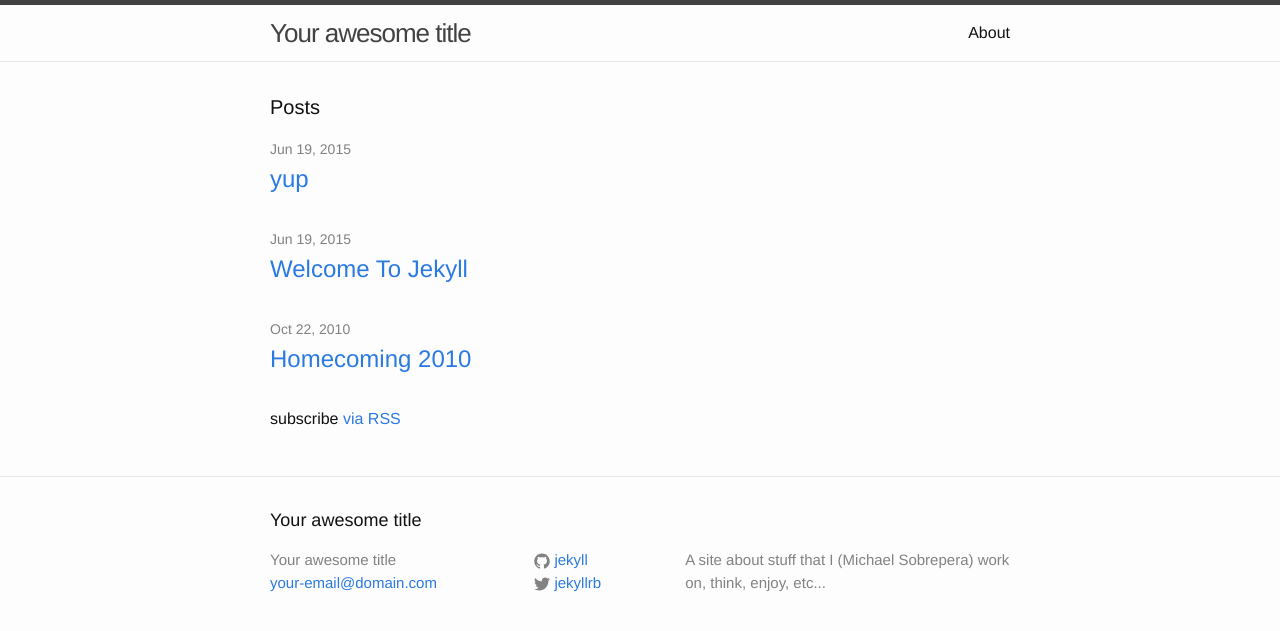
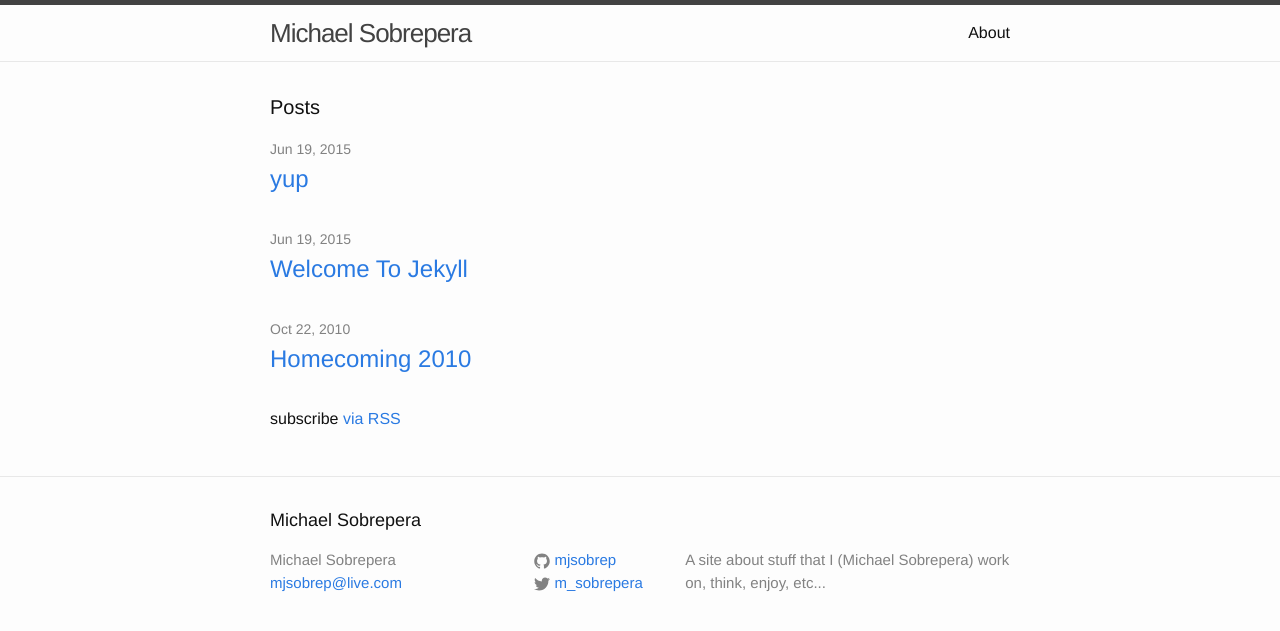
Before and after one commit to mjsobrep/mjsobrep.github.io, a Jekyll site: the page built from index.html, in a window 1280 px wide. Shown: the top 631 px of the page. Built offline with Jekyll 4.4.1, drawn with Linux system fonts in a browser that asks for light colours.

Commit message:
new repository

```diff
--- a/_config.yml
+++ b/_config.yml
@@ -1,11 +1,11 @@
 # Site settings
-title: Your awesome title
-email: your-email@domain.com
+title: Michael Sobrepera
+email: mjsobrep@live.com
 description: A site about stuff that I (Michael Sobrepera) work on, think, enjoy, etc...
 baseurl: "" # the subpath of your site, e.g. /blog/
 url: "http://www.michaelsobrepera.com" # the base hostname & protocol for your site
-twitter_username: jekyllrb
-github_username:  jekyll
+twitter_username: m_sobrepera
+github_username:  mjsobrep
 
 # Build settings
 markdown: kramdown
```
